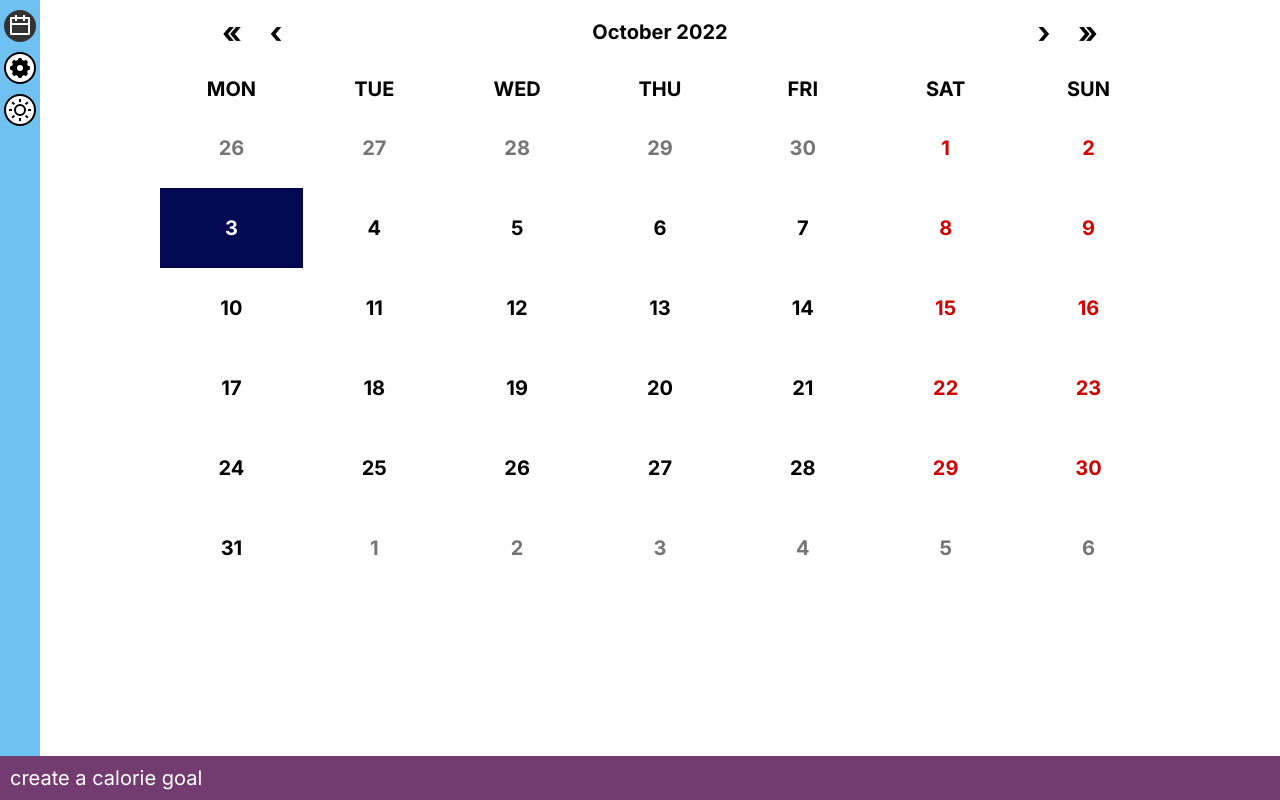
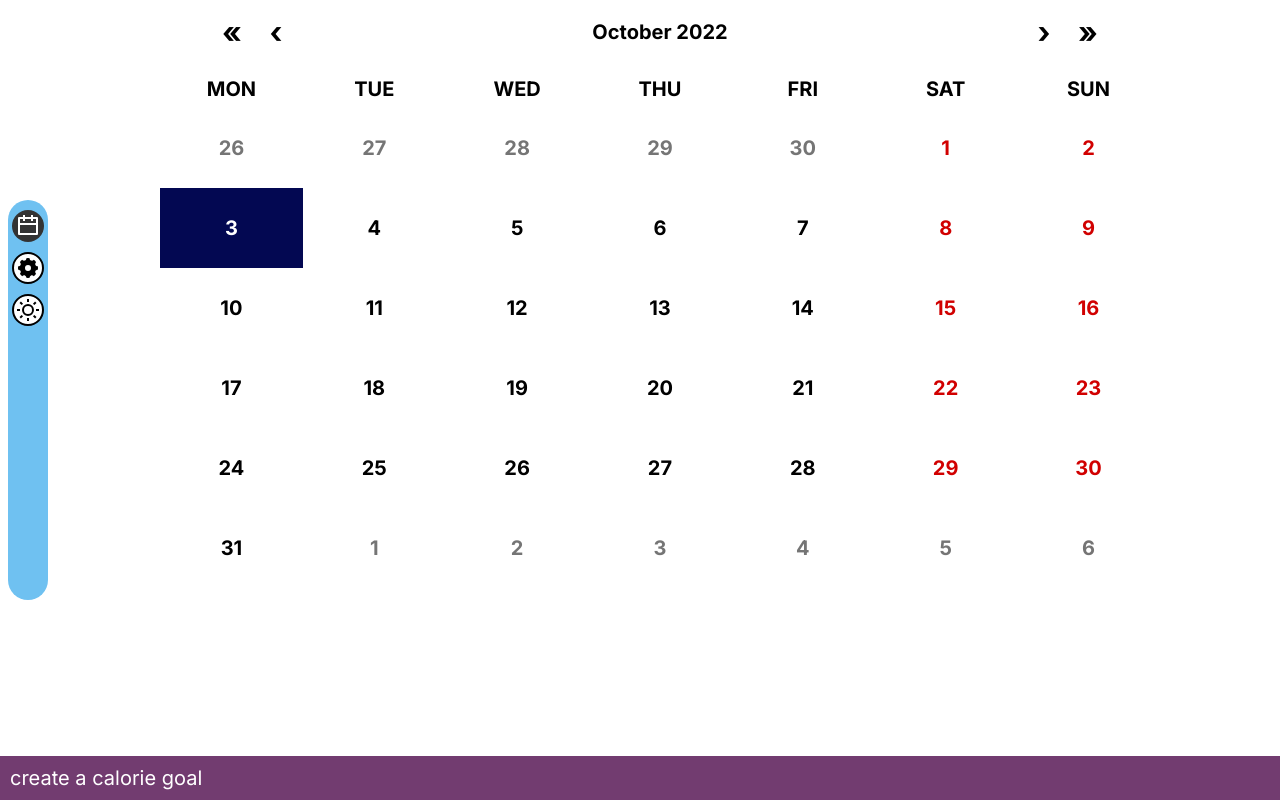
Before and after one commit to colorlessenergy/calorie-tracker, a Next.js app: page / in a window 1280 px wide. Built offline with nearby package versions, Linux system fonts and the light colour scheme.

Commit message:
change styles of nav

```diff
--- a/styles/globals.scss
+++ b/styles/globals.scss
@@ -104,9 +104,13 @@ input {
     .nav {
         justify-content: flex-start;
         flex-direction: column;
-        height: 100%;
+        height: 50%;
         width: 40px;
+        margin: auto 0;
         padding-top: 10px;
+        top: 0;
+        bottom: 0;
+        left: 8px;
     }
 
     .nav .icon {
--- a/styles/module.scss
+++ b/styles/module.scss
@@ -234,12 +234,15 @@ body.modal-is-open {
 }
 
 .nav {
+    border-radius: 20px;
     justify-content: center;
     position: fixed;
-    bottom: 0;
+    bottom: 8px;
     left: 0;
+    right: 0;
+    margin: 0 auto;
     height: 40px;
-    width: 100%;
+    width: 80%;
 
     background-color: #6fc1f1;
 }
```
